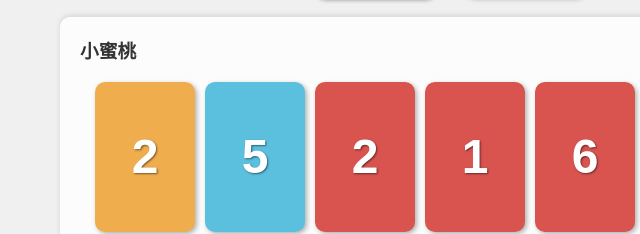
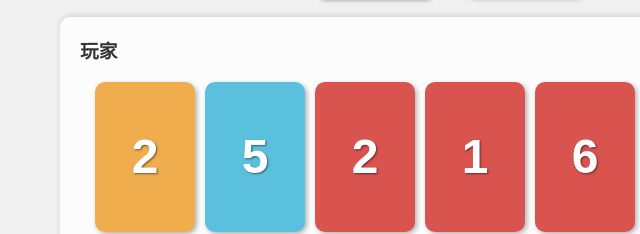
Before and after one commit to liao1030/Uno, a website: page index.html in a window 1280 px wide. Both pictures are taken after a click on the button "開始遊戲". Shown: the part 425-659 px from the top of the page, 0-640 px from the left. Drawn offline with Linux system fonts and the light colour scheme.

Commit message:
Revert "修復玩家名稱顯示問題，設置小蜜桃為預設名稱，添加Zoe選項"
This reverts commit b90acfc608f58432d8db6197f69fc9b293fdd3a7.

```diff
--- a/index.html
+++ b/index.html
@@ -22,11 +22,11 @@
                 <div class="player-name-input">
                     <label for="player-name-field">選擇您的名稱:</label>
                     <select id="player-name-field">
-                        <option value="小蜜桃" selected>小蜜桃</option>
+                        <option value="">請選擇名稱</option>
+                        <option value="小蜜桃">小蜜桃</option>
                         <option value="小可愛">小可愛</option>
                         <option value="小綠豆">小綠豆</option>
                         <option value="David">David</option>
-                        <option value="Zoe">Zoe</option>
                         <option value="白血球">白血球</option>
                         <option value="紅血球">紅血球</option>
                         <option value="血小板">血小板</option>
--- a/static/js/ui.js
+++ b/static/js/ui.js
@@ -133,23 +133,15 @@ class UI {
 
         // 如果玩家沒有選擇名稱，使用預設名稱
         if (!playerName) {
-            playerName = "小蜜桃";
+            playerName = "玩家";
         }
-
-        console.log('選擇的玩家名稱:', playerName);
 
         // 隱藏選單，顯示遊戲板
         document.getElementById('game-menu').style.display = 'none';
         document.getElementById('game-board').style.display = 'flex';
 
         // 更新玩家名稱顯示
-        const playerNameElement = document.getElementById('player-name');
-        if (playerNameElement) {
-            playerNameElement.textContent = playerName;
-            console.log('已更新玩家名稱顯示為:', playerName);
-        } else {
-            console.error('找不到player-name元素');
-        }
+        document.getElementById('player-name').textContent = playerName;
 
         // 創建玩家名稱
         const playerNames = [playerName];
```
